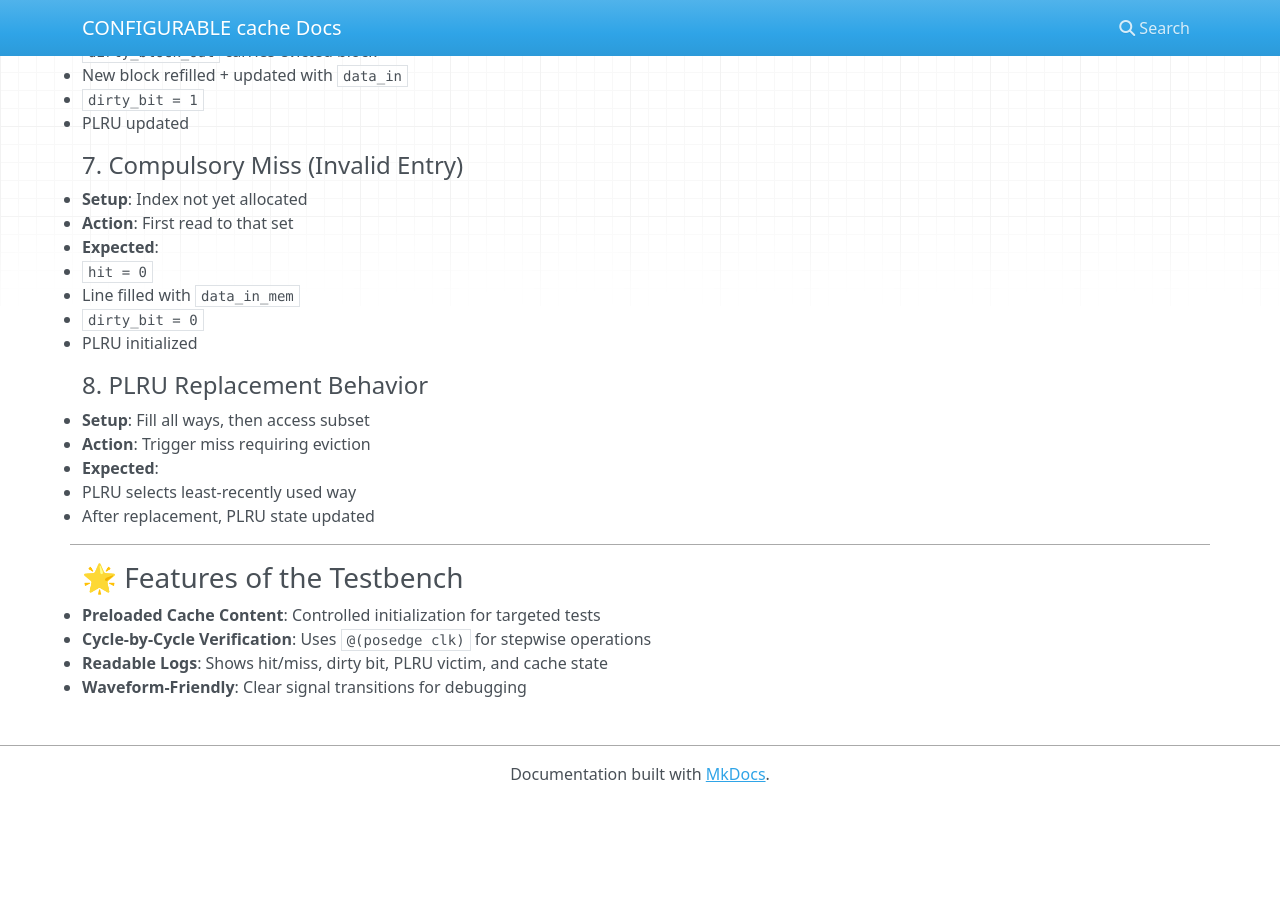
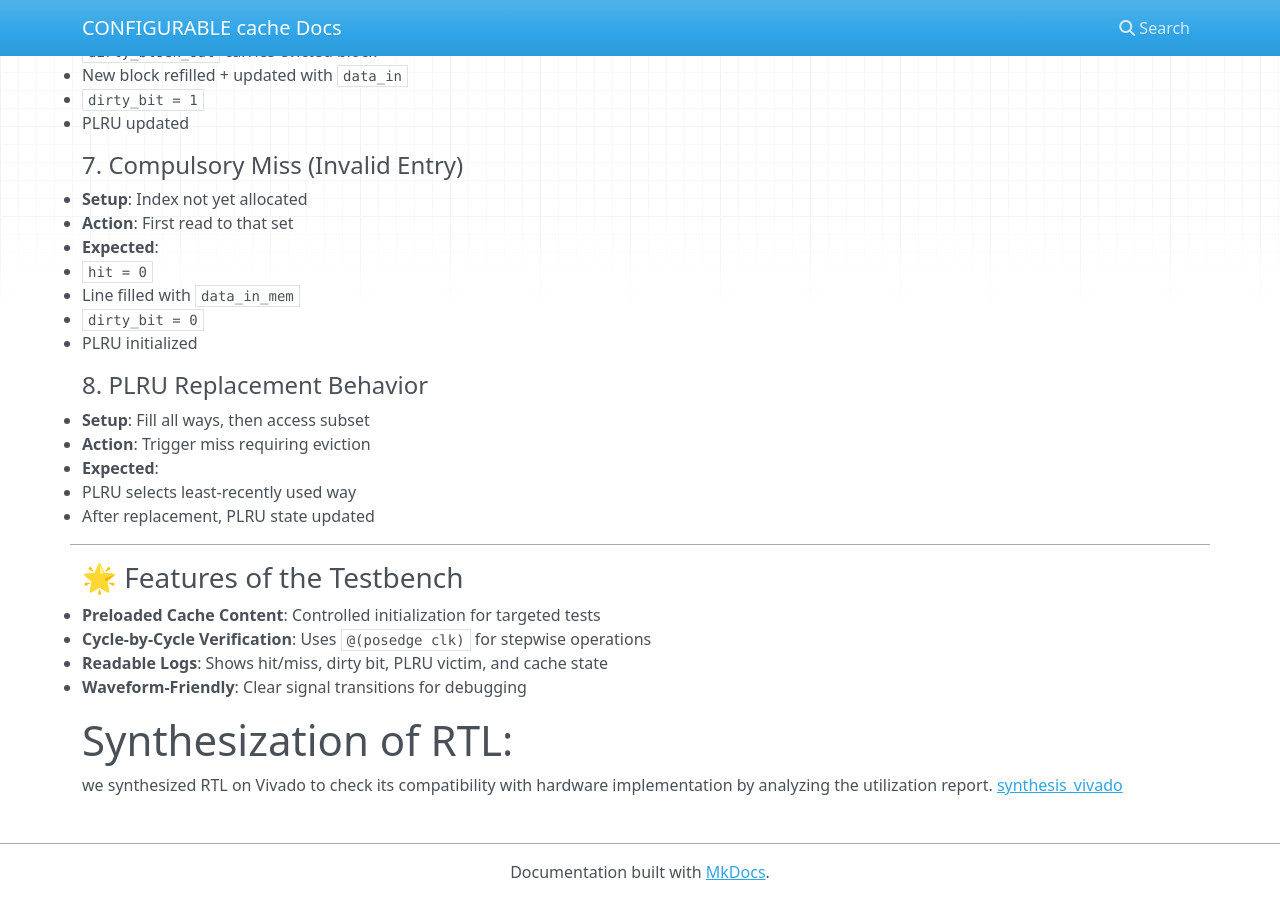
Before and after one commit to meds-ee-uet/Configurable-Cache, an MkDocs documentation site: the page built from Direct_Mapped_Cache/docs/index.md, in a window 1280 px wide and 900 px high, scrolled down 32340 px. Built offline with MkDocs 1.6.1, drawn with Linux system fonts in a browser that asks for light colours; nearby versions of some CDN libraries; before the commit the page ends 33142 px from its top, so only the background shows below that; some of the changed text lies outside the part shown.

Commit message:
Update index.md

```diff
--- a/Direct_Mapped_Cache/docs/index.md
+++ b/Direct_Mapped_Cache/docs/index.md
@@ -1399,3 +1399,8 @@ It systematically simulates read and write operations across multiple ways of a
 - **Cycle-by-Cycle Verification**: Uses `@(posedge clk)` for stepwise operations
 - **Readable Logs**: Shows hit/miss, dirty bit, PLRU victim, and cache state
 - **Waveform-Friendly**: Clear signal transitions for debugging
+
+
+# Synthesization of RTL:
+we synthesized RTL on Vivado to check its compatibility with hardware implementation by analyzing the utilization report.
+[synthesis_vivado](https://github.com/ee-uet/configurable-cache/tree/388368cb34323a59cb31c21528f4e31c361c0388/synthesis_vivado)
```
